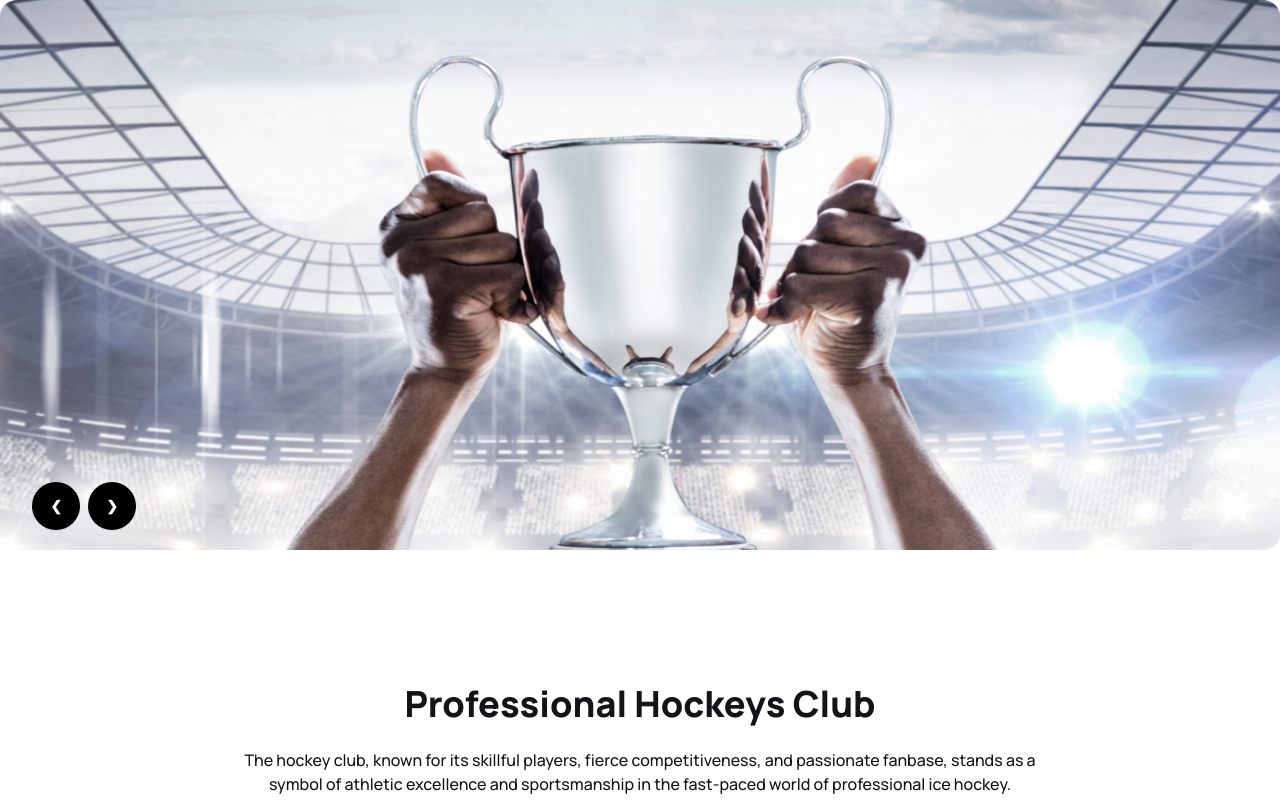
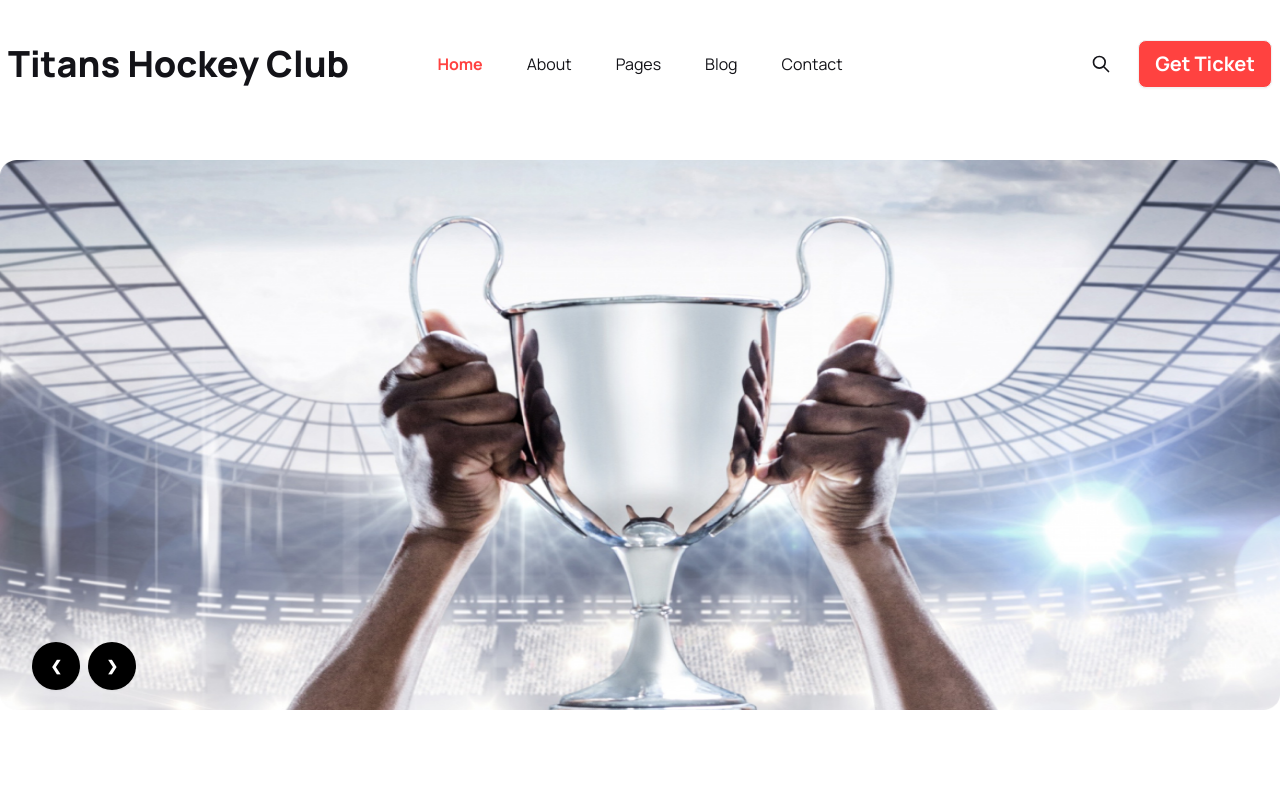
Before and after one commit to rabayasultana/assignment-3-hockeyclub, a plain HTML site: page index.html in a window 1280 px wide. Shown: the top 800 px of the page. Drawn offline with nearby package versions, Linux system fonts and the light colour scheme.

Commit message:
Navbar section done

```diff
--- a/index.html
+++ b/index.html
@@ -47,9 +47,51 @@
   <body class="font-manrope text-color-text">
     <header class="container mx-auto">
       <!-- Nav bar -->
+      <section class="pt-8 items-center">
+        <div class="flex items-center gap-0">
+          <div class="navbar-start block lg:hidden w-[50px]">
+            <div class="dropdown">
+              <div tabindex="0" role="button" class="btn btn-ghost btn-circle">
+                <svg xmlns="http://www.w3.org/2000/svg" class="h-5 w-5" fill="none" viewBox="0 0 24 24" stroke="currentColor"><path stroke-linecap="round" stroke-linejoin="round" stroke-width="2" d="M4 6h16M4 12h16M4 18h7" /></svg>
+              </div>
+              <ul tabindex="0" class="menu menu-sm dropdown-content mt-3 z-[1] p-2 shadow bg-base-100 rounded-box w-52">
+                <li><a>Home</a></li>
+                <li><a>About</a></li>
+                <li><a>Pages</a></li>
+                <li><a>Blog</a></li>
+                <li><a>Contact</a></li>
+              </ul>
+            </div>
+          </div>
+          <div class="navbar">
+            <div class="navbar-start">
+              <a class="text-xl lg:text-4xl font-bold lg:font-extrabold">Titans Hockey Club</a>
+            </div>
 
+          <div class="navbar-center hidden lg:block">
+            <ul tabindex="0" class="flex gap-11 text[#424247]">
+              <li class="font-bold text-button-color"><a>Home</a></li>
+              <li><a>About</a></li>
+              <li><a>Pages</a></li>
+              <li><a>Blog</a></li>
+              <li><a>Contact</a></li>
+            </ul>
+          </div>
+
+          <div class="navbar-end">
+            <button class="btn btn-ghost btn-circle hidden lg:block">
+              <svg xmlns="http://www.w3.org/2000/svg" class="h-5 w-5" fill="none" viewBox="0 0 24 24" stroke="currentColor"><path stroke-linecap="round" stroke-linejoin="round" stroke-width="2" d="M21 21l-6-6m2-5a7 7 0 11-14 0 7 7 0 0114 0z" /></svg>
+            </button>
+            <button class="btn bg-button-color text-white text-xl font-bold">
+              Get Ticket
+            </button>
+          </div>
+        </div>
+        </div>
+
+      </section>
       <!-- Banner section starts-->
-      <section class="">
+      <section class="mt-8 lg:mt-16">
         <div class="carousel w-full h-[550px]">
           <!-- slide1 -->
           <div id="slide1" class="carousel-item relative w-full">
```
